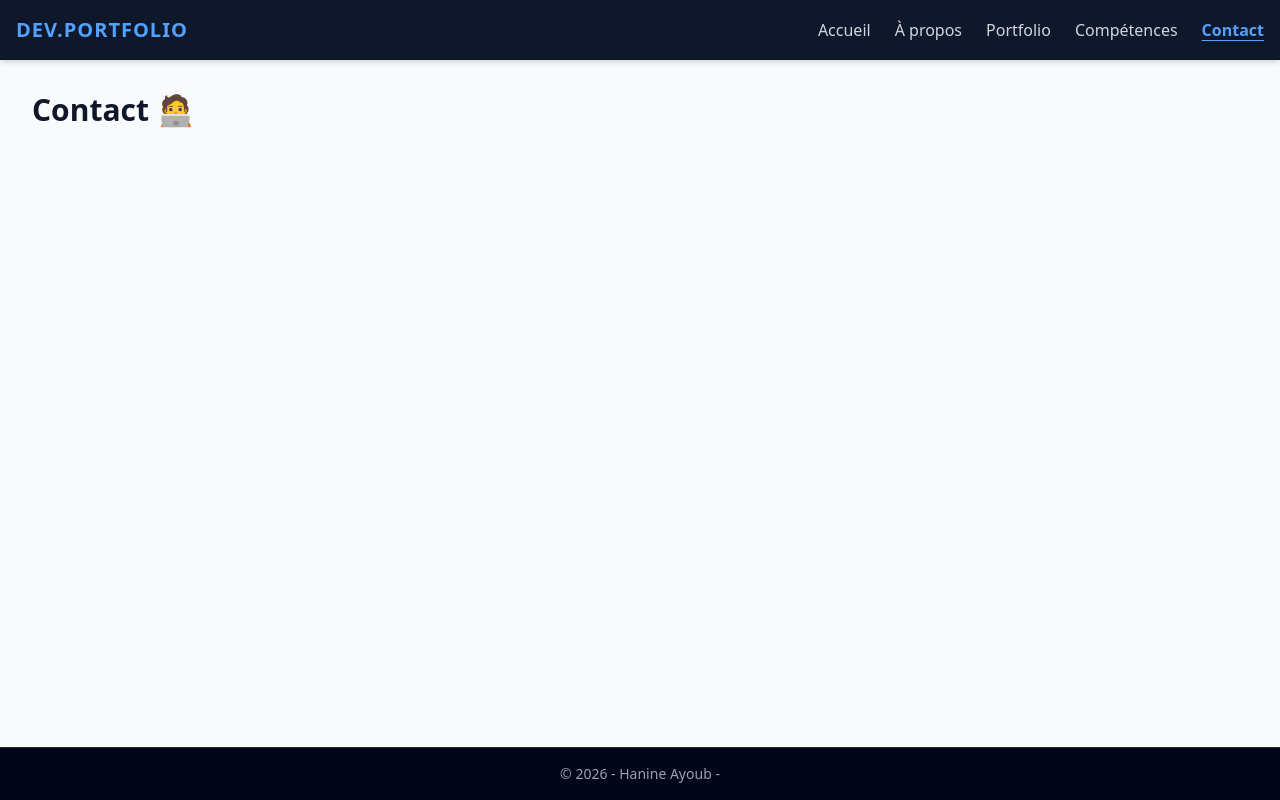
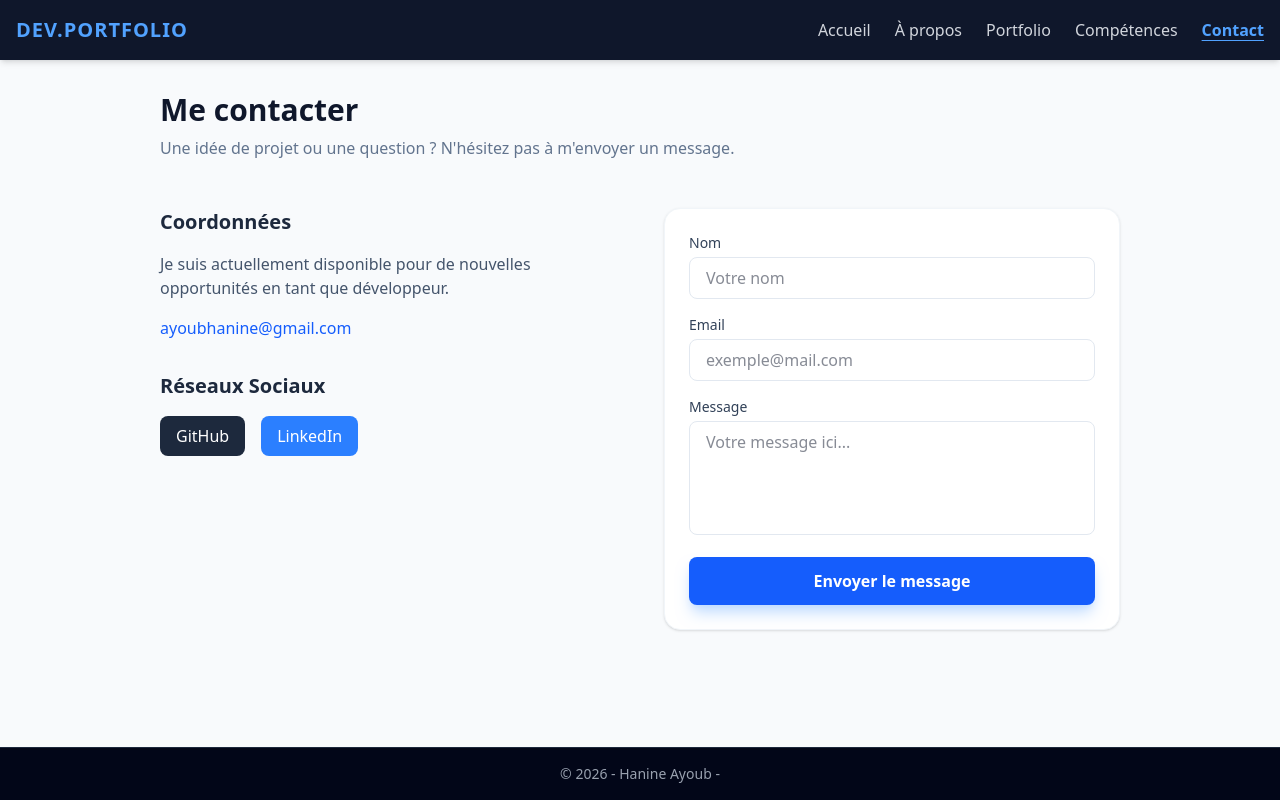
Before and after one commit to ayoubhanine/DevFolio-Portfolio-d-veloppeur, a Next.js app: page /contact in a window 1280 px wide. Built offline with nearby package versions, Linux system fonts and the light colour scheme.

Commit message:
add page contact

```diff
--- a/app/contact/page.tsx
+++ b/app/contact/page.tsx
@@ -1,8 +1,59 @@
-
+import ContactForm from "@/components/ContactForm"
 export default function Contact(){
     return(
-        <div className="container mx-auto p-8">
-            <h1 className="text-3xl font-bold">Contact 🧑‍💻</h1>
+        <div className="container mx-auto p-8 max-w-5xl">
+      <div className="mb-12">
+        <h1 className="text-3xl font-bold text-slate-900">Me contacter</h1>
+        <p className="text-slate-500 mt-2">
+          Une idée de projet ou une question ? N'hésitez pas à m'envoyer un message.
+        </p>
+      </div>
+
+      <div className="grid grid-cols-1 md:grid-cols-2 gap-12">
+        {/* Colonne Gauche : Infos de contact */}
+        <div className="space-y-8">
+          <div>
+            <h2 className="text-xl font-semibold text-slate-800 mb-4">Coordonnées</h2>
+            <p className="text-slate-600">
+              Je suis actuellement disponible pour de nouvelles opportunités en tant que développeur.
+            </p>
+
+            {/* Email Cliquable */}
+            <a
+              href="mailto:mon-email@portfolio.com"
+              className="inline-block mt-4 text-blue-600 font-medium hover:underline"
+            >
+              ayoubhanine@gmail.com
+            </a>
+          </div>
+
+          {/* Liens Sociaux */}
+          <div>
+            <h2 className="text-xl font-semibold text-slate-800 mb-4">Réseaux Sociaux</h2>
+            <div className="flex gap-4">
+              <a
+                href="https://github.com/ayoubhanine"
+                target="_blank"
+                className="px-4 py-2 bg-slate-800 text-white rounded-lg hover:bg-slate-900 transition-colors"
+              >
+                GitHub
+              </a>
+              <a
+                href="https://linkedin.com/in/ayoub-hanine"
+                target="_blank"
+                className="px-4 py-2 bg-blue-500 text-white rounded-lg hover:bg-blue-600 transition-colors"
+              >
+                LinkedIn
+              </a>
+            </div>
+          </div>
         </div>
+
+        {/* Colonne Droite : Formulaire */}
+        <div>
+          <ContactForm />
+        </div>
+      </div>
+    </div>
     )
 }
--- /dev/null
+++ b/components/ContactForm.tsx
@@ -0,0 +1,49 @@
+'use client'
+
+import React from "react"
+
+const handleSubmit=(e:React.FormEvent)=>{
+    e.preventDefault
+    alert("Merci! votre message est bien ete envoyé")
+}
+
+
+export default function ContactForm(){
+    return(
+      <form onSubmit={handleSubmit} className="space-y-4 bg-white p-6 rounded-2xl shadow-sm border border-slate-100">
+      <div>
+        <label htmlFor="name" className="block text-sm font-medium text-slate-700 mb-1">Nom</label>
+        <input
+          type="text" id="name" required
+          className="w-full px-4 py-2 border border-slate-200 rounded-lg focus:ring-2 focus:ring-blue-500 focus:border-transparent outline-none transition-all"
+          placeholder="Votre nom"
+        />
+      </div>
+
+      <div>
+        <label htmlFor="email" className="block text-sm font-medium text-slate-700 mb-1">Email</label>
+        <input
+          type="email" id="email" required
+          className="w-full px-4 py-2 border border-slate-200 rounded-lg focus:ring-2 focus:ring-blue-500 focus:border-transparent outline-none transition-all"
+          placeholder="exemple@mail.com"
+        />
+      </div>
+
+      <div>
+        <label htmlFor="message" className="block text-sm font-medium text-slate-700 mb-1">Message</label>
+        <textarea
+          id="message" rows={4} required
+          className="w-full px-4 py-2 border border-slate-200 rounded-lg focus:ring-2 focus:ring-blue-500 focus:border-transparent outline-none transition-all resize-none"
+          placeholder="Votre message ici..."
+        ></textarea>
+      </div>
+
+      <button
+        type="submit"
+        className="w-full bg-blue-600 text-white font-bold py-3 px-6 rounded-lg hover:bg-blue-700 transition-colors shadow-lg shadow-blue-200"
+      >
+        Envoyer le message
+      </button>
+    </form>
+    )
+}
```
